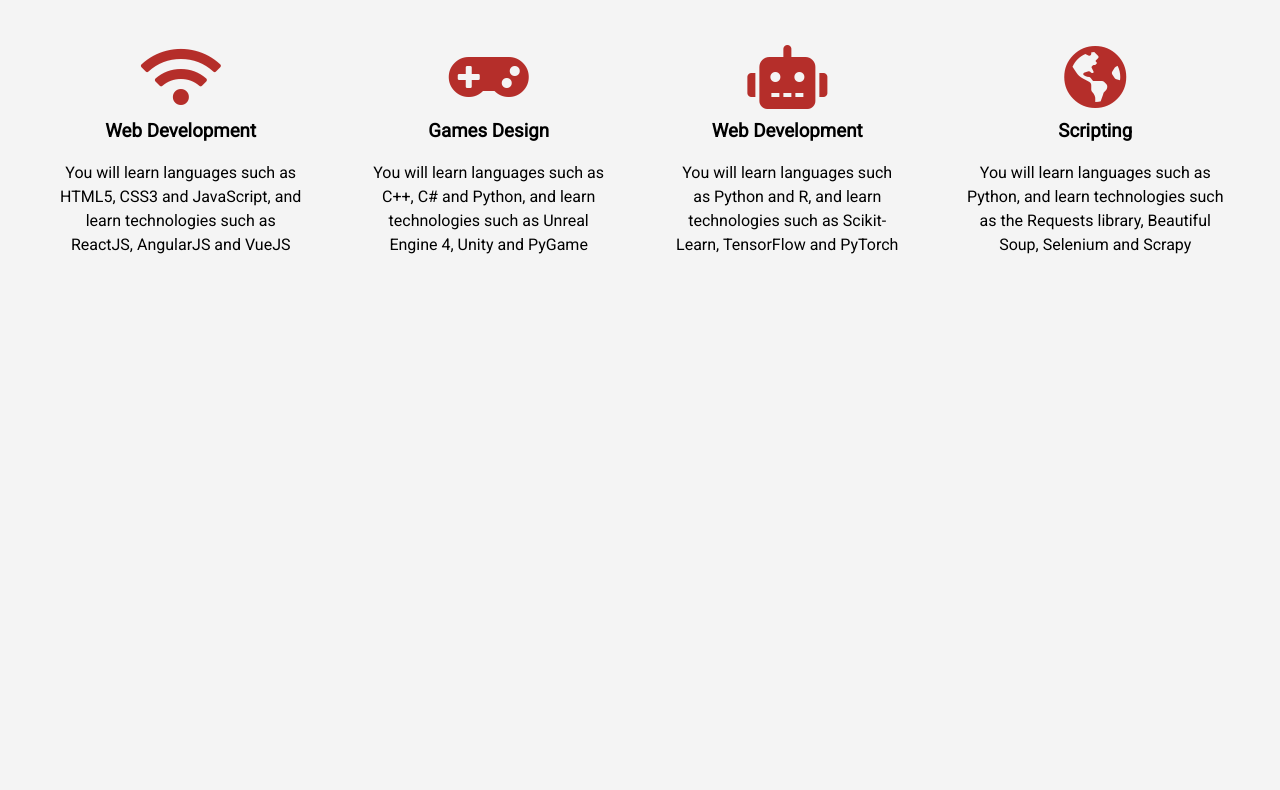
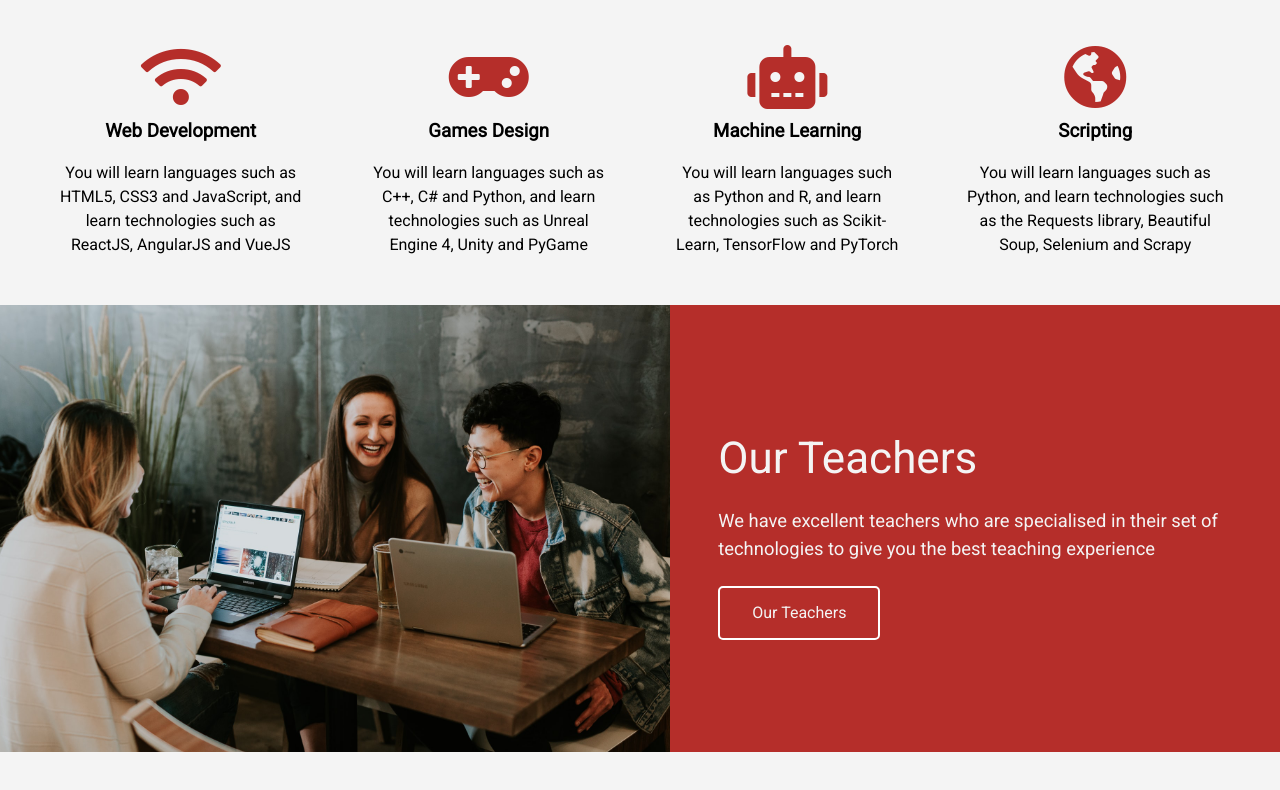
Before and after one commit to murtaza135/tech_tech_website, a website built with webpack: page dist/index.html in a window 1280 px wide. Shown: the part 956-1746 px from the top of the page. Before the commit the page ends 1221 px from the top, so only its background shows below. Built offline with nearby package versions, Linux system fonts and the light colour scheme.

Commit message:
finished section B: who teaches you

```diff
--- a/scss/_general_utilities.scss
+++ b/scss/_general_utilities.scss
@@ -1,11 +1,21 @@
 // Flex
 .flex {
     display: flex;
+    justify-content: center;
+    align-items: center;
+    text-align: center;
 }
 
 .flex-column {
     flex-direction: column;
 }
+
+// .flex-half-split {
+//     display: flex;
+//     justify-content: center;
+//     align-items: center;
+//     text-align: center;
+// }
 
 
 // Grid
--- a/scss/_my_utilities.scss
+++ b/scss/_my_utilities.scss
@@ -5,12 +5,19 @@
 
 
 // Text
-.title {
+.title-1 {
     font-size: 2rem;
     display: block;
     text-align: center;
     font-weight: 100;
     text-transform: uppercase;
+}
+
+.title-2 {
+    font-size: 2rem;
+    display: block;
+    text-align: left;
+    font-weight: 100;
 }
 
 .subtitle {
--- a/scss/_style.scss
+++ b/scss/_style.scss
@@ -133,6 +133,8 @@
 
 // Section A: home-a
 #home-a {
+    margin-bottom: 2.5rem;
+
     .learn-items {
         display: flex;
         justify-content: center;
@@ -154,3 +156,35 @@
         }
     }
 }
+
+
+// Section B: home-b
+#home-b {
+    margin-bottom: 2.5rem;
+
+    .flex {
+        justify-content: left;
+        text-align: left;
+        margin-bottom: -8px;
+        margin-left: -25px;
+        margin-right: 25px;
+
+        .image {
+            width: 100%;
+            margin-right: 3rem;
+        }
+
+        .title-2 {
+            font-size: 2.75rem;
+        }
+
+        .subtitle {
+            font-size: 1.15rem;
+        }
+
+        .btn {
+            background: transparent;
+            border: 2px solid #ffffff;
+        }
+    }
+}
```
Also changed, not shown: dist/contact.html (added), dist/courses.html (added), dist/css/main.css, dist/img/staff/group_staff.jpg (renamed from dist/img/staff/group staff.jpg), dist/index.html, dist/teachers.html (added).
